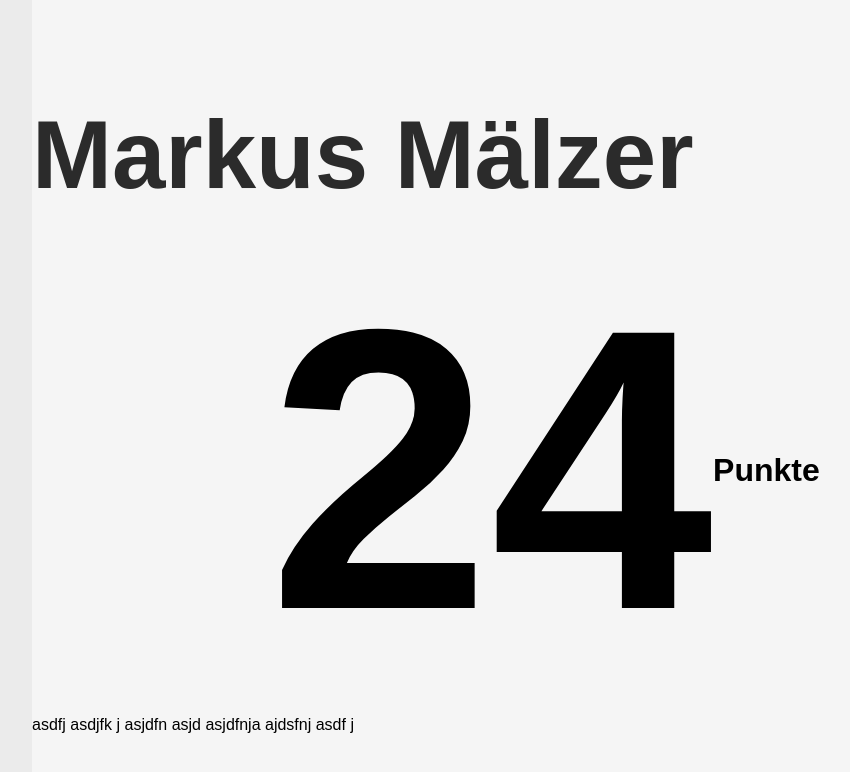
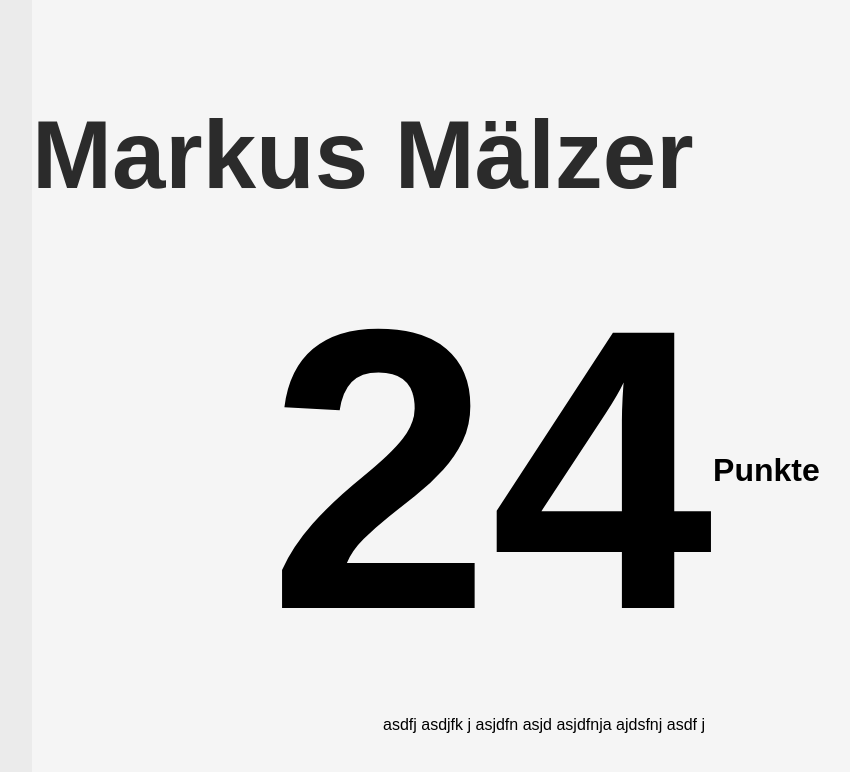
Before and after one commit to bfi-kaernten-gmbh/bfi-punkteverteiler, a React (Create React App) app in the folder client/: page /user/1 in a window 1280 px wide. Shown: the top 772 px of the page, without its empty margins (96-946 px from the left). Built offline with nearby package versions, Linux system fonts and the light colour scheme.

Commit message:
style changes component refatoring

```diff
--- a/client/src/components/user/index.js
+++ b/client/src/components/user/index.js
@@ -23,8 +23,9 @@
           <div className="wrap">
             <h2>{user.points}</h2>
             <h3>Punkte</h3>
+            <p className="center" >asdfj asdjfk j asjdfn asjd asjdfnja ajdsfnj asdf j</p>
           </div>
-          <p className="center" >asdfj asdjfk j asjdfn asjd asjdfnja ajdsfnj asdf j</p>
+
         </div>
 
       </div>
--- a/client/src/index.min.css
+++ b/client/src/index.min.css
@@ -1 +1 @@
-body{margin:0;padding:0;font-family:sans-serif}h1,h2,h3,h4,h5,h6{padding:0;margin:0}h1{font-size:72pt;margin-top:100px;margin-bottom:30px;color:#2b2b2b}div .wrap{width:100%;display:flex;flex-wrap:wrap;justify-content:center;align-items:center}div .wrap h2{font-size:300pt;text-align:center}div .wrap h3{font-size:24pt}p .center{text-align:center}div.fullScreenSection{display:flex;justify-content:center;width:100%;height:100vh;overflow:hidden;background-color:#ebebeb}div.positioningContainer{max-width:1200px;min-width:300px;width:80%;background-color:#f5f5f5}
+body{margin:0;padding:0;font-family:sans-serif}h1,h2,h3,h4,h5,h6{padding:0;margin:0}h1{font-size:72pt;margin-top:100px;margin-bottom:30px;color:#2b2b2b}div .wrap{width:100%;display:flex;flex-wrap:wrap;justify-content:center;align-items:center}div .wrap h2{font-size:300pt;text-align:center}div .wrap h3{font-size:24pt}p.center{width:100%;text-align:center}div.fullScreenSection{display:flex;justify-content:center;width:100%;height:100vh;overflow:hidden;background-color:#ebebeb}div.positioningContainer{max-width:1200px;min-width:300px;width:80%;background-color:#f5f5f5}
--- a/client/src/index.scss
+++ b/client/src/index.scss
@@ -34,7 +34,8 @@
 }
 
 p {
-  .center {
+  &.center {
+    width: 100%;
     text-align: center;
   }
 }
```
